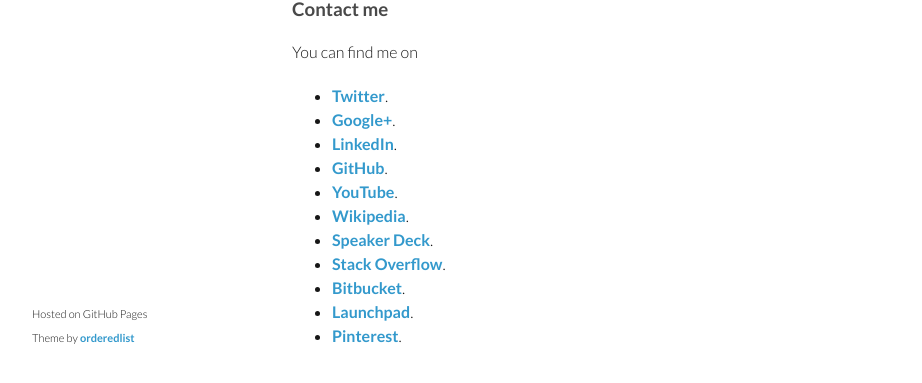
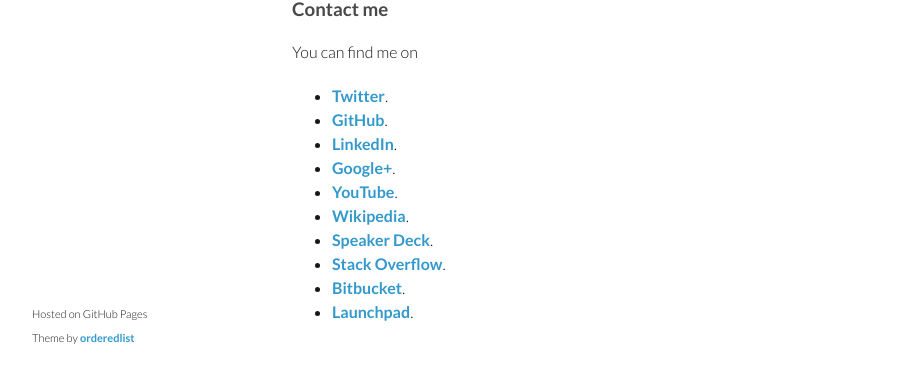
Before and after one commit to josejuansanchez/josejuansanchez.github.io, a Jekyll site: the page built from about/index.md, in a window 1280 px wide and 1102 px high. Shown: the part 684-1067 px from the top of the window, without its empty margins (178-1100 px from the left). Built offline with Jekyll 4.4.1, drawn with Linux system fonts in a browser that asks for light colours.

Commit message:
Removed old link

```diff
--- a/about/index.md
+++ b/about/index.md
@@ -31,17 +31,15 @@
 You can find me on
 
 * [Twitter](https://twitter.com/josejuansanchez).
+* [GitHub](https://github.com/josejuansanchez).
+* [LinkedIn](http://www.linkedin.com/pub/jos%C3%A9-juan-s%C3%A1nchez-hern%C3%A1ndez/6a/858/830).
 * [Google+](https://plus.google.com/+JoséJuanSánchezHernández).
-* [LinkedIn](http://www.linkedin.com/pub/jos%C3%A9-juan-s%C3%A1nchez-hern%C3%A1ndez/6a/858/830).
-* [GitHub](https://github.com/josejuansanchez).
 * [YouTube](https://www.youtube.com/user/lajauladefaraday).
 * [Wikipedia](https://es.wikipedia.org/wiki/Usuario:JJsanchez).
 * [Speaker Deck](https://speakerdeck.com/josejuansanchez).
 * [Stack Overflow](http://stackoverflow.com/users/2090682/jose-juan-sanchez).
 * [Bitbucket](https://bitbucket.org/josejuansanchez).
 * [Launchpad](https://launchpad.net/~josejuan-sanchez).
-* [Pinterest](http://pinterest.com/josejuansanchez).
-
 
 [1]: http://www.ual.es
 [2]: http://www.hpca.ual.es
```
